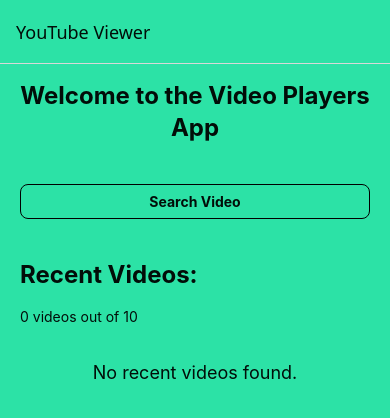
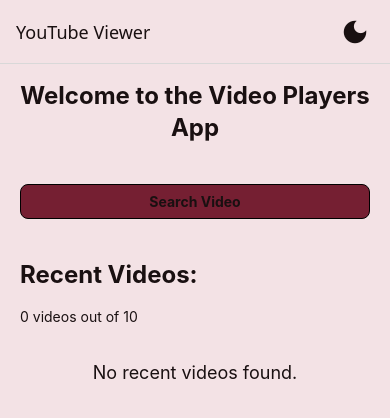
Before and after one commit to shaypahima/tubeViewer-app, a React Native app: screen /Home in a window 390 px wide. Shown: the top 418 px of the page. Built offline with nearby package versions, Linux system fonts and the light colour scheme.

Commit message:
change colors

```diff
--- a/package.json
+++ b/package.json
@@ -25,6 +25,7 @@
     "react-native-appearance": "^0.0.0",
     "react-native-reanimated": "~3.16.1",
     "react-native-safe-area-context": "4.12.0",
+    "react-native-vector-icons": "^10.2.0",
     "react-native-webview": "13.12.5",
     "react-native-youtube-iframe": "^2.3.0",
     "tailwindcss": "^3.4.17"
--- /dev/null
+++ b/src/components/ThemeSwitch.jsx
@@ -0,0 +1,15 @@
+import MaterialIcons from '@expo/vector-icons/MaterialIcons';
+import { useContext } from 'react';
+import { ThemeContext } from '../contexts/themeContext';
+import { Pressable } from 'react-native';
+
+export default function ThemeSwitch(){
+
+  const { toggleTheme, colors, theme } = useContext(ThemeContext);
+
+  return(
+    <Pressable onPress={toggleTheme} className="mr-5">
+      <MaterialIcons name={theme === "dark" ? "wb-sunny" : "dark-mode"} size={30} color={colors.text} />
+    </Pressable>
+  )
+}
--- a/src/components/UI/Button.jsx
+++ b/src/components/UI/Button.jsx
@@ -29,7 +29,8 @@
 
       onPress={onPress}
       disabled={disabled}
-      className={`px-4 py-2 bg-${getBackgroundColor()} ${
+      style={{ backgroundColor: getBackgroundColor() }}
+      className={`px-4 py-2 ${
         disabled ? "opacity-50" : ""
       } border border-${getBackgroundColor()} rounded-lg ${className}`}
     >
--- a/src/components/VideoItem.jsx
+++ b/src/components/VideoItem.jsx
@@ -27,7 +27,7 @@
       className="flex-row items-center space-x-4 p-4 border-b "
       style={{
         borderBottomColor: colors.secondary,
-        backgroundColor: colors.background,
+        backgroundColor: colors.secondary,
       }}
       onPress={handlePress}
     >
--- a/src/constants/colorPalette.js
+++ b/src/constants/colorPalette.js
@@ -1,18 +1,16 @@
 export const colorPalettes = {
   light: {
-    text: '#020d08',
-    background: '#edfdf9',
-    primary: '#2ce2a6',
-    secondary: '#8ab9ef',
-    accent: '#5d72e9',
-    tint: '#f2fdf8',
+    text: '#191011',
+    background: '#f3e2e5',
+    primary: '#751f32',
+    secondary: '#e96d88',
+    accent: '#f40b3e',
   },
   dark: {
-    text: '#f2fdf8',
-    background: '#02120e',
-    primary: '#1dd396',
-    secondary: '#103f75',
-    accent: '#162ba2',
-    tint: '#020d08',
+    text: '#efe5e7',
+    background: '#1c0c0f',
+    primary: '#e08a9d',
+    secondary: '#931632',
+    accent: '#f40b3f',
   },
 };
--- a/src/contexts/themeContext.js
+++ b/src/contexts/themeContext.js
@@ -20,10 +20,10 @@
     loadTheme();
   }, []);
 
-  const toggleTheme = async (newTheme) => {
+  const toggleTheme = async () => {
     // toggle the theme and save it to the async storage
-    setTheme(newTheme);
-    await AsyncStorage.setItem("theme", newTheme);
+    theme === "light" ? setTheme("dark") : setTheme("light");
+    await AsyncStorage.setItem("theme", theme);
   };
 
   return (
--- a/src/navigation/AppNavigator.jsx
+++ b/src/navigation/AppNavigator.jsx
@@ -5,19 +5,21 @@
 import SearchScreen from "../screens/SearchScreen";
 import { useContext } from "react";
 import { ThemeContext } from "../contexts/themeContext";
+import ThemeSwitch from "../components/ThemeSwitch";
 
 
 const Stack = createNativeStackNavigator();
 
 export default function AppNavigator() {
-  const { theme, toggleTheme, colors } = useContext(ThemeContext);
+  const { colors } = useContext(ThemeContext);
 
   return (
     <NavigationContainer>
       <Stack.Navigator
         screenOptions={{
-          headerStyle: { backgroundColor: colors.primary },
+          headerStyle: { backgroundColor: colors.background },
           headerTintColor: colors.text,
+          headerRight: () => <ThemeSwitch />,
         }}
       >
         <Stack.Screen
--- a/src/screens/HomeScreen.jsx
+++ b/src/screens/HomeScreen.jsx
@@ -14,7 +14,7 @@
   const { recentVideos } = useContext(VideosContext);
 
   return (
-    <View className="flex-1 " style={{ backgroundColor: colors.primary }}>
+    <View className="flex-1 " style={{ backgroundColor: colors.background }}>
       <Text className="text-center text-2xl font-bold my-4 mx-5" style={{ color: colors.text }}>
         Welcome to the Video Players App
       </Text>
--- a/src/screens/SearchScreen.jsx
+++ b/src/screens/SearchScreen.jsx
@@ -44,6 +44,7 @@
           onSubmitEditing={() => handleSearch(keyword)}
           placeholder="Search"
           placeholderTextColor={colors.text}
+          style={{ color: colors.text }}
         />
         <Button
           title="Search"
--- a/src/screens/VideoScreen.jsx
+++ b/src/screens/VideoScreen.jsx
@@ -28,7 +28,7 @@
   }
 
   return (
-    <View className="flex-1" style={{ backgroundColor: colors.secondary }}>
+    <View className="flex-1" style={{ backgroundColor: colors.background }}>
       <Text
         className="text-2xl font-bold my-6 mx-2"
         style={{ color: colors.text }}
@@ -41,11 +41,11 @@
           videoId={videoId}
         />
       </View>
-      <Text className="text-lg font-bold mb-4" style={{ color: colors.text }}>
+      <Text className="text-lg font-bold m-3" style={{ color: colors.text }}>
         Description
       </Text>
-      <Text className="text-sm mb-4" style={{ color: colors.text }}>
-        {description}
+      <Text className="text-sm mb-4 mx-2" style={{ color: colors.text }}>
+        {description.trim() === "" ? "No description available" : description}
       </Text>
       <Button
         className="my-6 mx-5"
```
Also changed, not shown: 1 other file (tests, documents, lock files or other folders).
